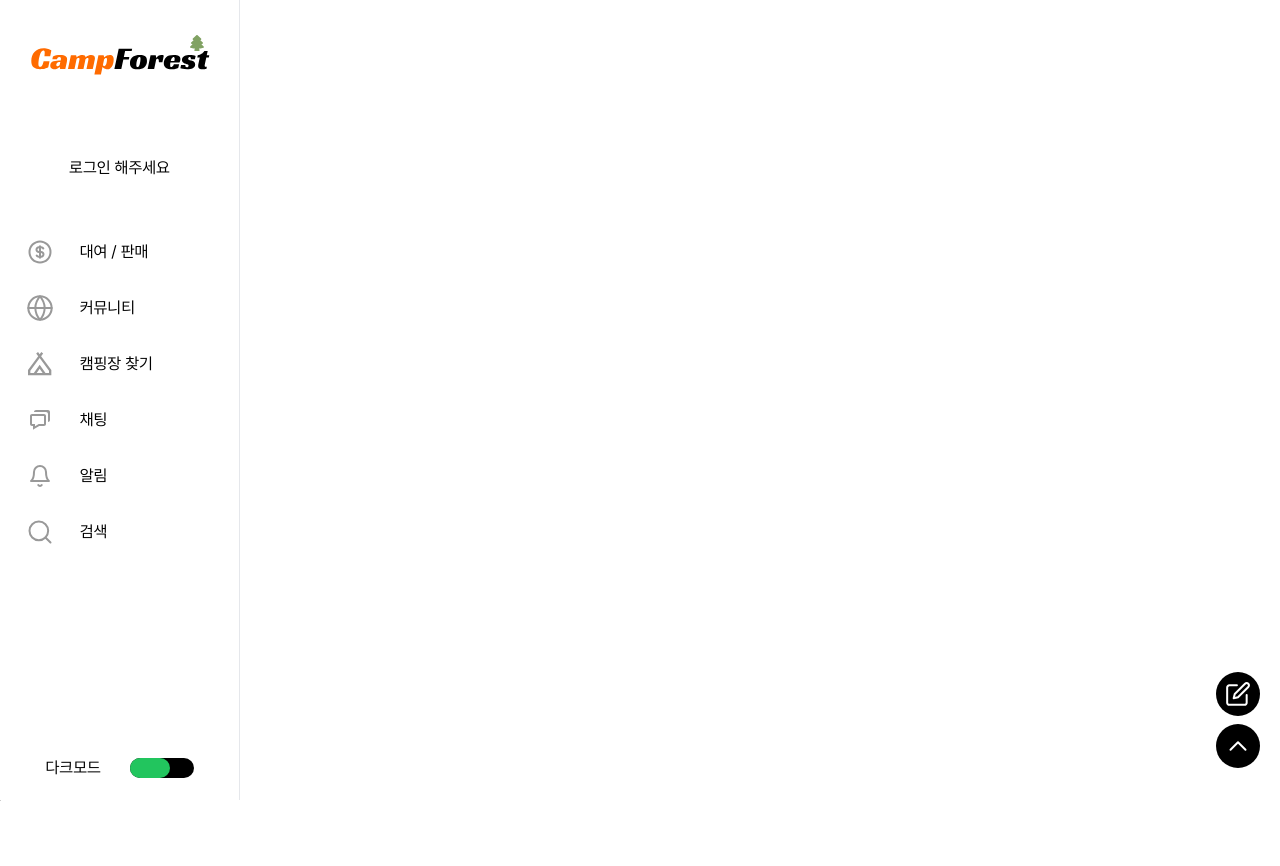
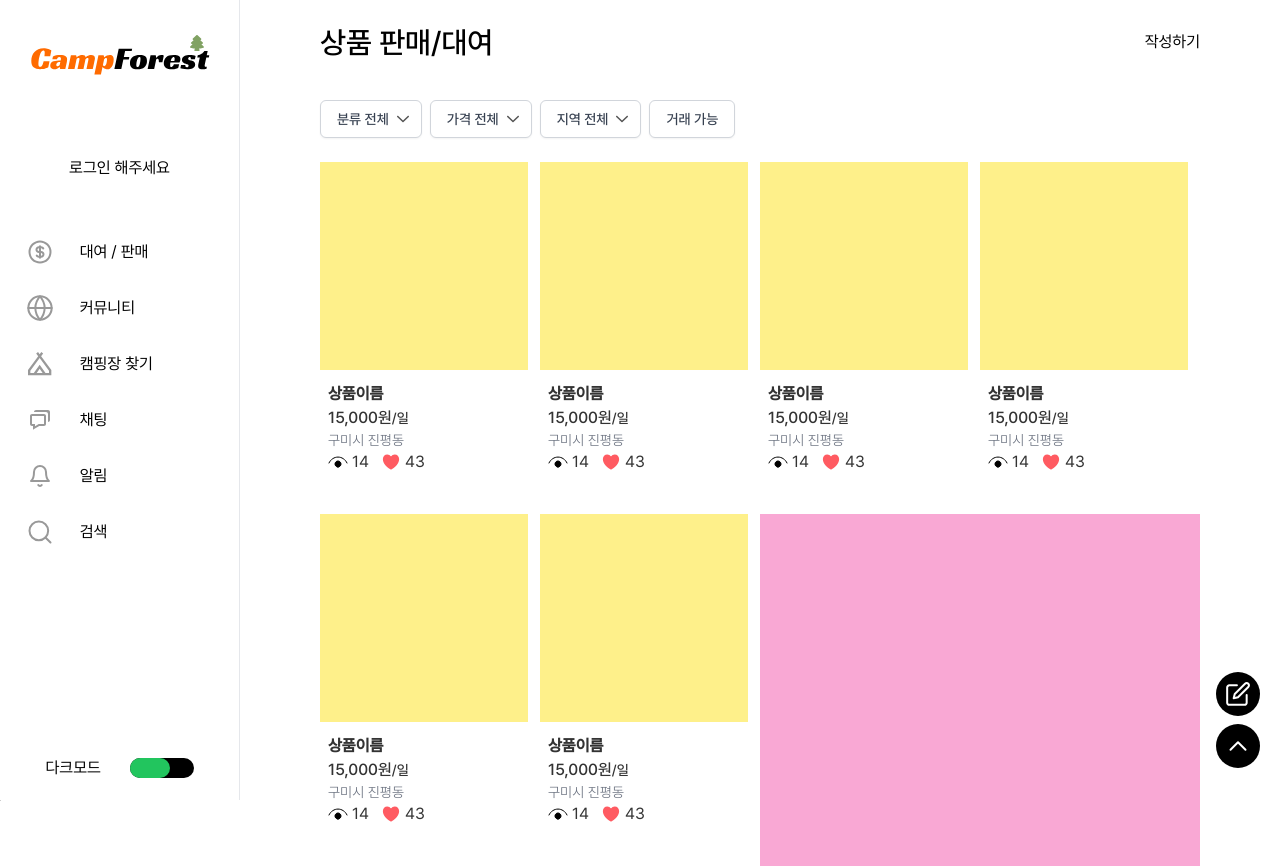
Before and after one commit to ChoiHyeonSeong/CampForest, a React (Create React App) app in the folder frontend/: page /transaction in a window 1280 px wide. Before the commit the page ends 800 px from the top, so only its background shows below. Built offline with nearby package versions, Linux system fonts and the light colour scheme.

Commit message:
rename : Transaction 페이지 생성 및 파일 이름 변경
Resolves :
Related to :
git commit -m

```diff
--- a/frontend/src/App.tsx
+++ b/frontend/src/App.tsx
@@ -8,8 +8,8 @@ import Regist from '@pages/Regist';
 import Main from '@pages/Main';
 import ProfileEdit from '@pages/ProfileEdit';
 import MyPage from '@pages/MyPage';
-import Trade from '@pages/Trade';
 import CampingSearch from '@pages/CampingSearch';
+import Transaction from '@pages/Transaction';
 
 function App() {
   return (
@@ -27,7 +27,7 @@ function App() {
               <Route path="/user/regist/*" element={<Regist/>}/>
               <Route path="/user/mypage/*" element={<MyPage/>}/>
               <Route path="/user/profile/edit" element={<ProfileEdit/>}/>
-              <Route path='/trade' element={<Trade/> }/>
+              <Route path='/transaction/*' element={<Transaction/> }/>
               <Route path='/camping' element={<CampingSearch/> }/>
             </Routes>
             {/* 여기까지 컨텐츠 */}
--- a/frontend/src/pages/Trade.tsx
+++ b/frontend/src/components/Transaction/TransactionList.tsx
@@ -38,7 +38,7 @@ const locations: Option[] = [
   { id: 8, name: '제주' },
 ];
 
-function Trade() {
+const TransactionList = () => {
   const [openDropdown, setOpenDropdown] = useState<string | null>(null);
   const [isAccBtnActive, setIsAccBtnActive] = useState<boolean>(false);
 
@@ -54,8 +54,12 @@ function Trade() {
     <div className='flex justify-center items-center'>
       <div className='p-6 w-full lg:w-[48rem] xl:w-[55rem] lg:p-0'>
 
-        {/* 페이지명 - 모바일에서는 네브바에 표시됨 */}
-        <h3 className='my-6 hidden md:block font-medium md:text-2xl lg:text-3xl'>상품 판매/대여</h3>
+        <div className='md:flex justify-between mt-6 mb-10 hidden items-center'>
+          {/* 페이지명 - 모바일에서는 네브바에 표시됨 */}
+          <h3 className='font-medium md:text-2xl lg:text-3xl'>상품 판매/대여</h3>
+          {/* 글쓰기 버튼 */}
+          <div className='cursor-pointer'>작성하기</div>
+        </div>
 
         {/* 카테고리별 정렬 */}
         <div className="mb-6 flex gap-2 items-center relative z-10 flex-wrap">
@@ -95,4 +99,4 @@ function Trade() {
   );
 }
 
-export default Trade;
+export default TransactionList;
--- /dev/null
+++ b/frontend/src/pages/Transaction.tsx
@@ -0,0 +1,15 @@
+import Detail from '@components/Transaction/Detail';
+import TransactionList from '@components/Transaction/TransactionList';
+import React from 'react'
+import { Route, Routes } from 'react-router-dom';
+
+const Transaction = () => {
+  return (
+    <Routes>
+      <Route path='/' element={<TransactionList />} />
+      <Route path='/detail' element={<Detail />} />
+    </Routes>
+  )
+}
+
+export default Transaction;
```
